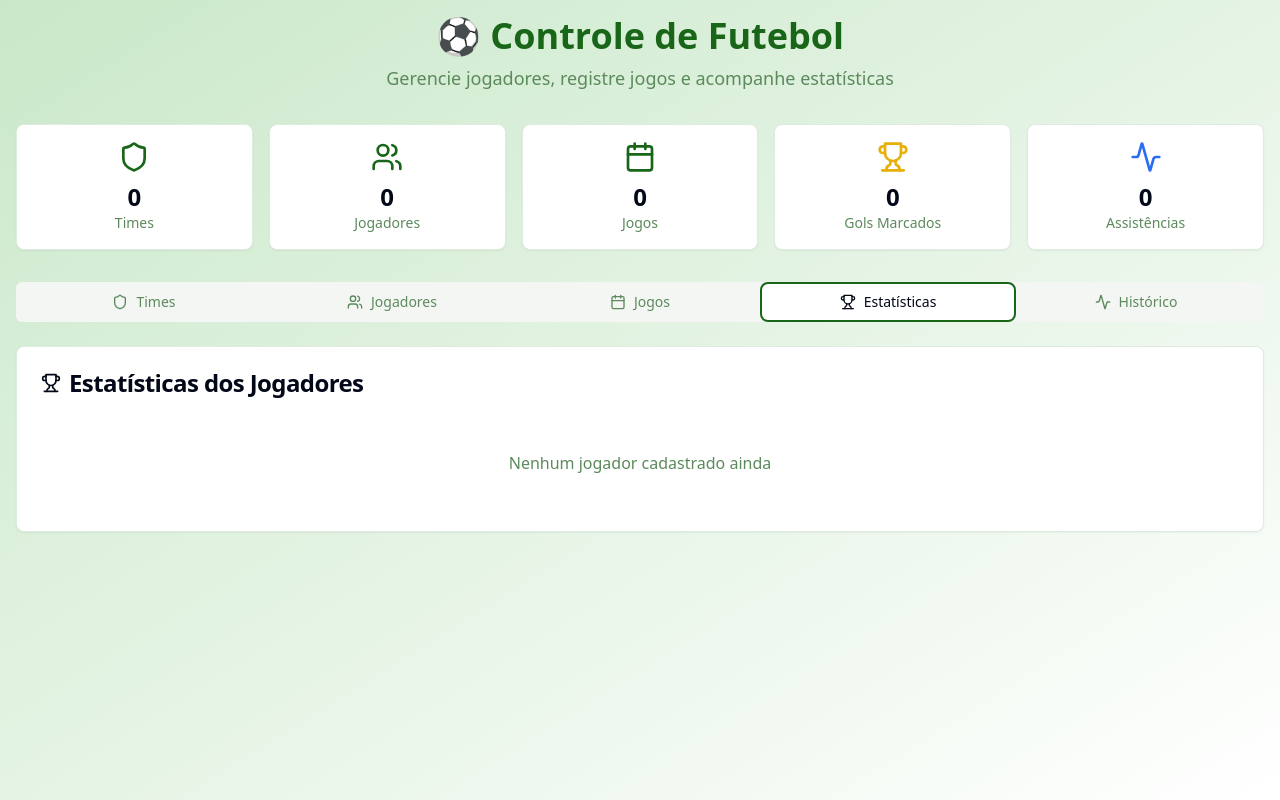
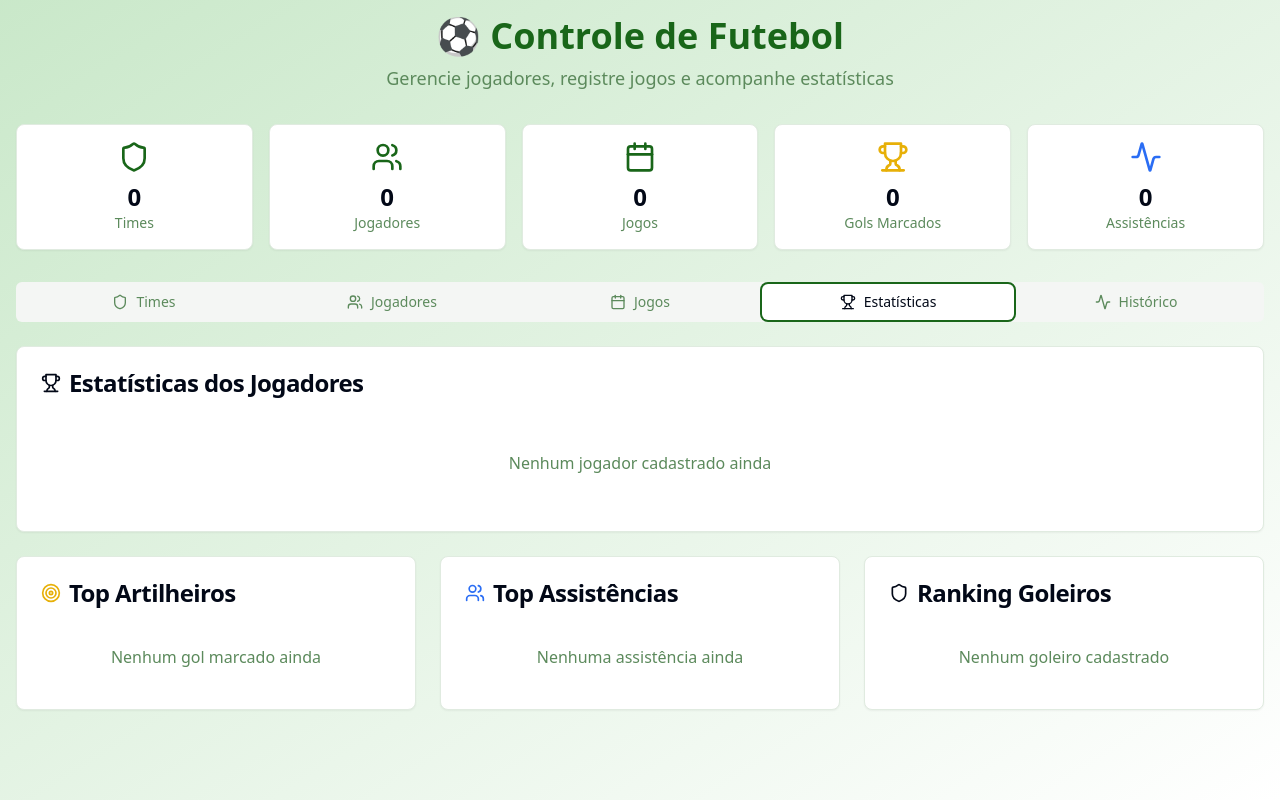
Before and after one commit to jardellitieri/placar-magico, a React (Vite) app: page / in a window 1280 px wide. Both pictures are taken after a click on the tab "Estatísticas". Built offline with nearby package versions, Linux system fonts and the light colour scheme.

Commit message:
Add player rankings
Add rankings for top scorers, top assisters, and goalkeepers with the fewest goals conceded to the statistics section.

```diff
--- a/src/components/StatsTable.tsx
+++ b/src/components/StatsTable.tsx
@@ -8,22 +8,60 @@ import {
 } from "@/components/ui/table";
 import { Card, CardContent, CardHeader, CardTitle } from "@/components/ui/card";
 import { Badge } from "@/components/ui/badge";
-import { PlayerStats, Team } from "@/types/football";
-import { Trophy, Target, Users } from "lucide-react";
+import { PlayerStats, Team, Game } from "@/types/football";
+import { Trophy, Target, Users, Shield } from "lucide-react";
 
 interface StatsTableProps {
   playerStats: PlayerStats[];
   teams: Team[];
   players: any[];
+  games: Game[];
 }
 
-export const StatsTable = ({ playerStats, teams, players }: StatsTableProps) => {
+export const StatsTable = ({ playerStats, teams, players, games }: StatsTableProps) => {
   const getPlayerTeam = (playerId: string) => {
     const player = players.find(p => p.id === playerId);
     if (!player?.teamId) return null;
     return teams.find(t => t.id === player.teamId);
   };
+
+  // Ranking de gols
+  const goalRanking = [...playerStats]
+    .filter(p => p.goals > 0)
+    .sort((a, b) => b.goals - a.goals)
+    .slice(0, 10);
+
+  // Ranking de assistências
+  const assistRanking = [...playerStats]
+    .filter(p => p.assists > 0)
+    .sort((a, b) => b.assists - a.assists)
+    .slice(0, 10);
+
+  // Calcular gols sofridos por goleiro
+  const goalkeepers = players.filter(p => p.position === 'Goleiro');
+  const goalkeeperStats = goalkeepers.map(gk => {
+    const gamesPlayed = games.filter(game =>
+      game.events.some(event => event.playerId === gk.id)
+    ).length;
+
+    const goalsConceded = games.reduce((total, game) => {
+      const isGoalkeeperInGame = game.events.some(event => event.playerId === gk.id);
+      if (!isGoalkeeperInGame) return total;
+
+      // Assumindo que o goleiro sofreu os gols do adversário
+      return total + (game.isHome ? game.awayGoals : game.homeGoals);
+    }, 0);
+
+    return {
+      ...gk,
+      gamesPlayed,
+      goalsConceded,
+      average: gamesPlayed > 0 ? (goalsConceded / gamesPlayed).toFixed(2) : 0
+    };
+  }).sort((a, b) => Number(a.average) - Number(b.average));
   return (
+    <div className="space-y-6">
+      {/* Tabela geral de estatísticas */}
       <Card>
         <CardHeader>
           <CardTitle className="flex items-center gap-2">
@@ -108,5 +146,118 @@ export const StatsTable = ({ playerStats, teams, players }: StatsTableProps) =>
           )}
         </CardContent>
       </Card>
+
+      {/* Rankings específicos */}
+      <div className="grid grid-cols-1 lg:grid-cols-3 gap-6">
+        {/* Ranking de Gols */}
+        <Card>
+          <CardHeader>
+            <CardTitle className="flex items-center gap-2">
+              <Target className="h-5 w-5 text-goal" />
+              Top Artilheiros
+            </CardTitle>
+          </CardHeader>
+          <CardContent>
+            {goalRanking.length === 0 ? (
+              <p className="text-center text-muted-foreground py-4">
+                Nenhum gol marcado ainda
+              </p>
+            ) : (
+              <div className="space-y-2">
+                {goalRanking.map((player, index) => (
+                  <div key={player.playerId} className="flex items-center justify-between p-2 rounded border">
+                    <div className="flex items-center gap-2">
+                      <span className="text-sm font-medium w-6">
+                        {index + 1}º
+                      </span>
+                      <span className="font-medium">{player.name}</span>
+                    </div>
+                    <Badge className="bg-goal text-goal-foreground">
+                      {player.goals} gols
+                    </Badge>
+                  </div>
+                ))}
+              </div>
+            )}
+          </CardContent>
+        </Card>
+
+        {/* Ranking de Assistências */}
+        <Card>
+          <CardHeader>
+            <CardTitle className="flex items-center gap-2">
+              <Users className="h-5 w-5 text-assist" />
+              Top Assistências
+            </CardTitle>
+          </CardHeader>
+          <CardContent>
+            {assistRanking.length === 0 ? (
+              <p className="text-center text-muted-foreground py-4">
+                Nenhuma assistência ainda
+              </p>
+            ) : (
+              <div className="space-y-2">
+                {assistRanking.map((player, index) => (
+                  <div key={player.playerId} className="flex items-center justify-between p-2 rounded border">
+                    <div className="flex items-center gap-2">
+                      <span className="text-sm font-medium w-6">
+                        {index + 1}º
+                      </span>
+                      <span className="font-medium">{player.name}</span>
+                    </div>
+                    <Badge className="bg-assist text-assist-foreground">
+                      {player.assists} assists
+                    </Badge>
+                  </div>
+                ))}
+              </div>
+            )}
+          </CardContent>
+        </Card>
+
+        {/* Ranking de Goleiros */}
+        <Card>
+          <CardHeader>
+            <CardTitle className="flex items-center gap-2">
+              <Shield className="h-5 w-5" />
+              Ranking Goleiros
+            </CardTitle>
+          </CardHeader>
+          <CardContent>
+            {goalkeeperStats.length === 0 ? (
+              <p className="text-center text-muted-foreground py-4">
+                Nenhum goleiro cadastrado
+              </p>
+            ) : (
+              <div className="space-y-2">
+                {goalkeeperStats.map((gk, index) => (
+                  <div key={gk.id} className="flex items-center justify-between p-2 rounded border">
+                    <div className="flex items-center gap-2">
+                      <span className="text-sm font-medium w-6">
+                        {index + 1}º
+                      </span>
+                      <div>
+                        <span className="font-medium block">{gk.name}</span>
+                        <span className="text-xs text-muted-foreground">
+                          {gk.gamesPlayed} jogos
+                        </span>
+                      </div>
+                    </div>
+                    <div className="text-right">
+                      <Badge variant="outline">
+                        {gk.goalsConceded} gols
+                      </Badge>
+                      <p className="text-xs text-muted-foreground mt-1">
+                        Média: {gk.average}
+                      </p>
+                    </div>
+                  </div>
+                ))}
+              </div>
+            )}
+          </CardContent>
+        </Card>
+      </div>
+    </div>
   );
 };
--- a/src/pages/Index.tsx
+++ b/src/pages/Index.tsx
@@ -197,7 +197,7 @@ const Index = () => {
           </TabsContent>
 
           <TabsContent value="stats" className="space-y-6">
-            <StatsTable playerStats={playerStats} teams={teams} players={players} />
+            <StatsTable playerStats={playerStats} teams={teams} players={players} games={games} />
           </TabsContent>
 
           <TabsContent value="history" className="space-y-6">
```
Lines whose indentation alone changed are shown as unchanged.
